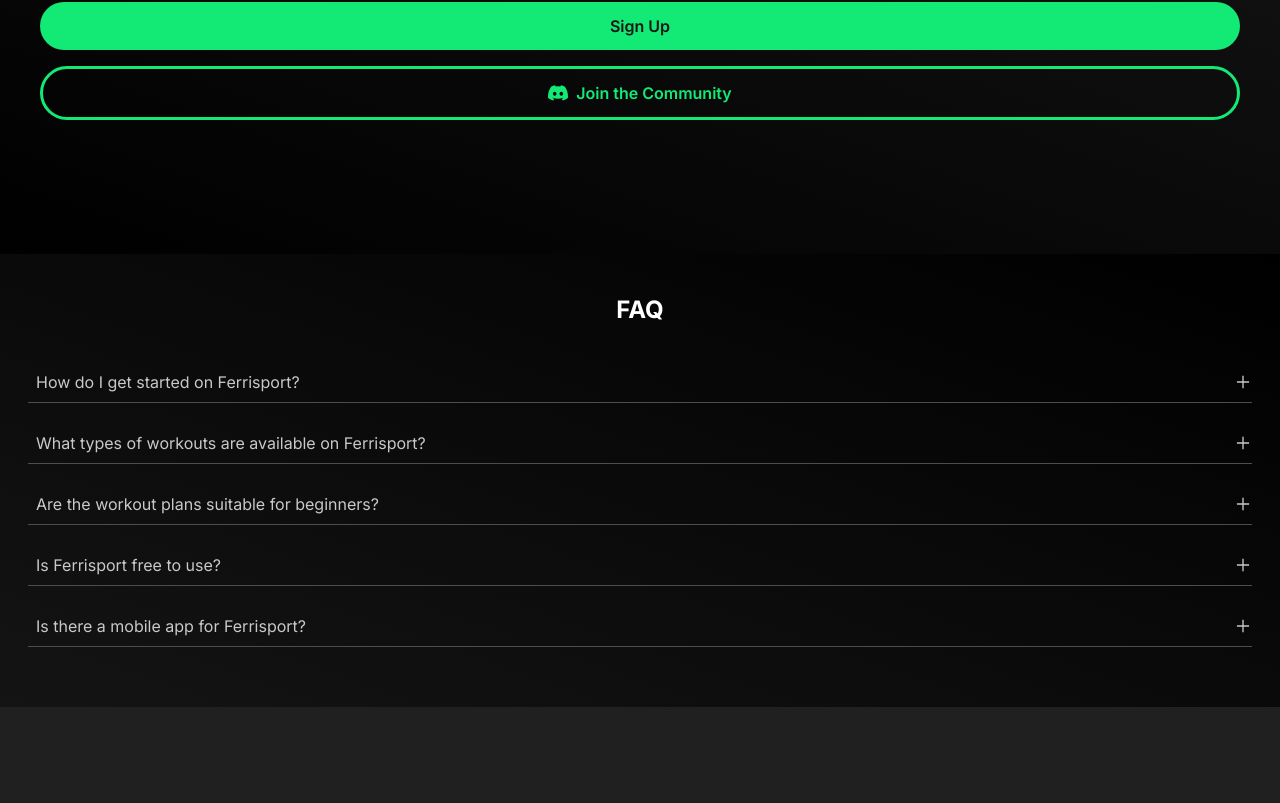
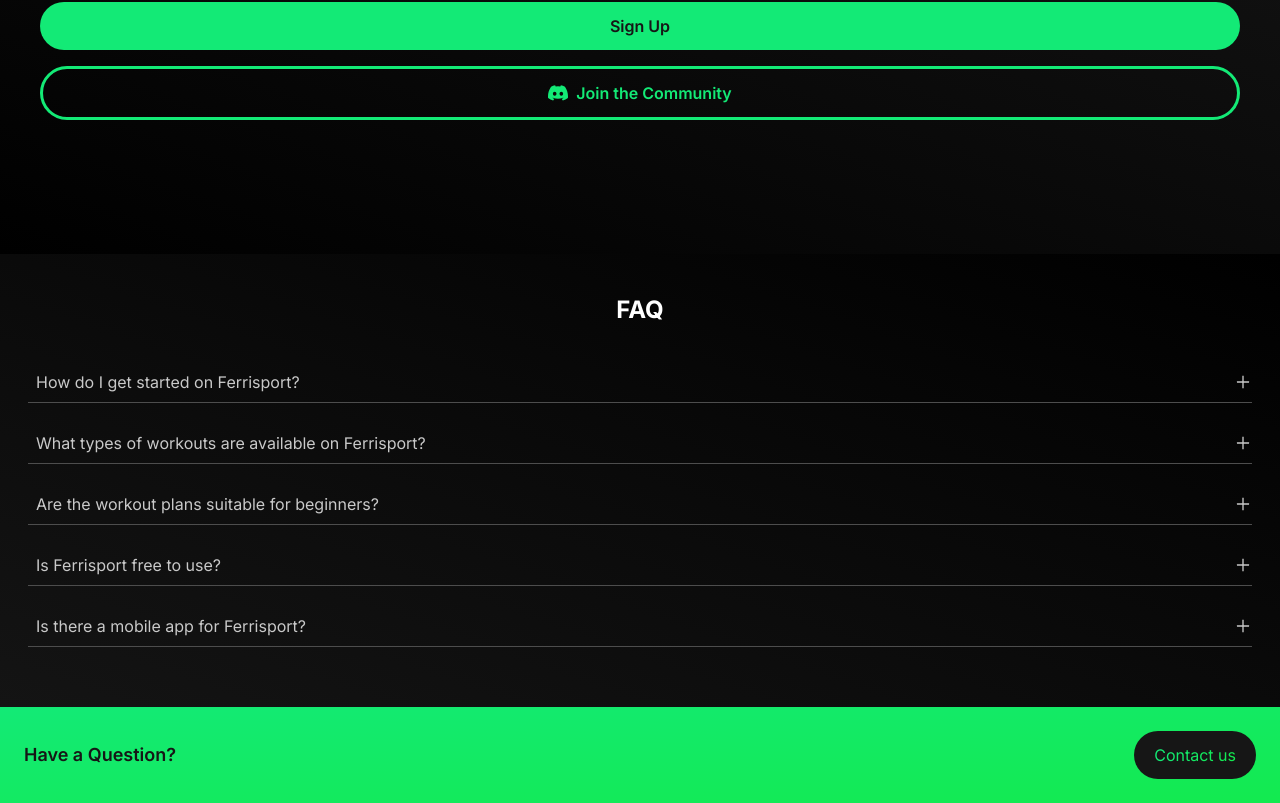
Before and after one commit to webiloy/SportyRoll, a React (Vite) app in the folder frondend/: page / in a window 1280 px wide. Shown: the part 3444-4247 px from the top of the page. Before the commit the page ends 4151 px from the top, so only its background shows below. Built offline with nearby package versions, Linux system fonts and the light colour scheme.

Commit message:
Added contact section

```diff
--- a/frondend/src/pages/home/Home.jsx
+++ b/frondend/src/pages/home/Home.jsx
@@ -3,11 +3,13 @@ import { Features } from "./components/Features";
 import { Hiw } from "./components/Hiw";
 import { Cfa } from "./components/Cfa";
 import { Faq } from "./components/Faq";
+import { Footer } from "./components/Footer";
 export function Home() {
   return (
     <>
-      <HeroSec></HeroSec> <Features></Features> <Hiw></Hiw> <Cfa></Cfa>{" "}
+      <HeroSec></HeroSec> <Features></Features> <Hiw></Hiw> <Cfa></Cfa>
       <Faq></Faq>
+      <Footer></Footer>
     </>
   );
 }
--- /dev/null
+++ b/frondend/src/pages/home/components/Footer.jsx
@@ -0,0 +1,16 @@
+export function Footer() {
+  return (
+    <>
+      {/* Contact us section */}
+      <div className="flex justify-between p-6 bg-gradient-to-br from-secondary to-[#13EA4F] items-center">
+        <h2 className="text-text text-lg font-semibold ">Have a Question?</h2>
+        <button className="rounded-full p-3 px-5 bg-text">
+          <span className="bg-gradient-to-r from-secondary to-[#13EA4F] bg-clip-text text-transparent">
+            Contact us
+          </span>
+        </button>
+      </div>
+      {/* Footer */}
+    </>
+  );
+}
```
